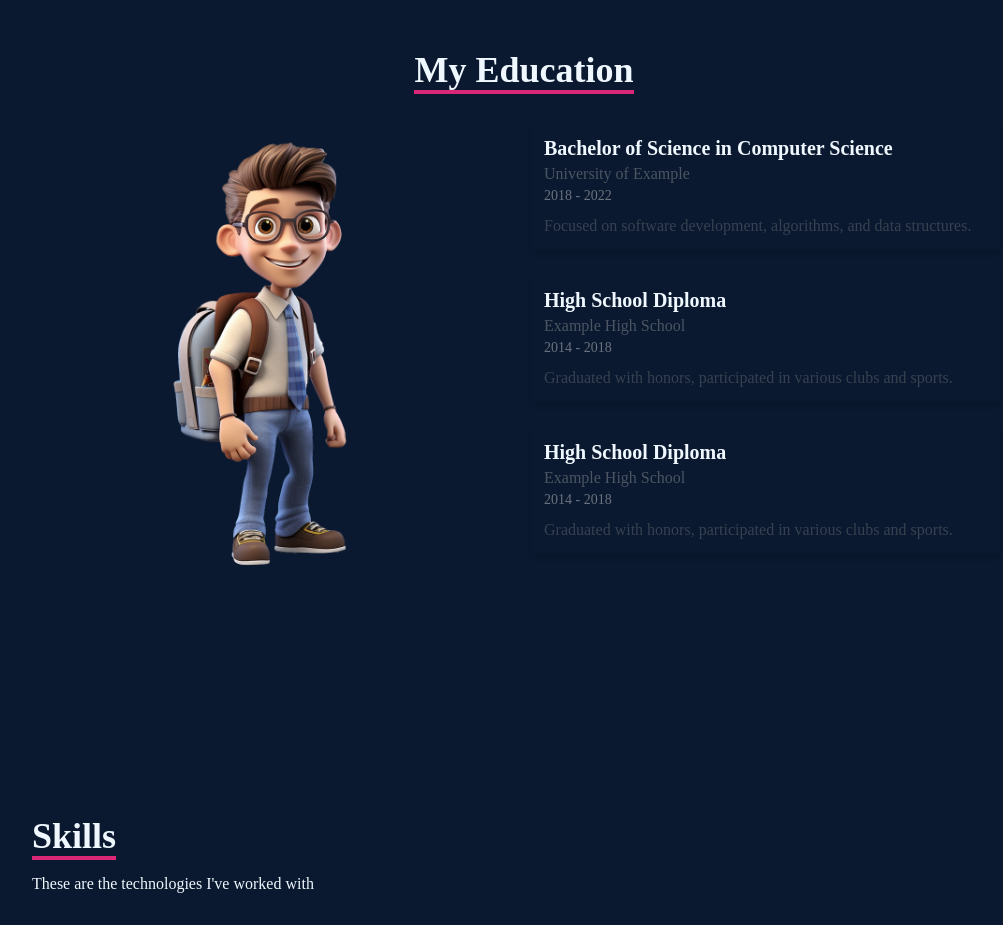
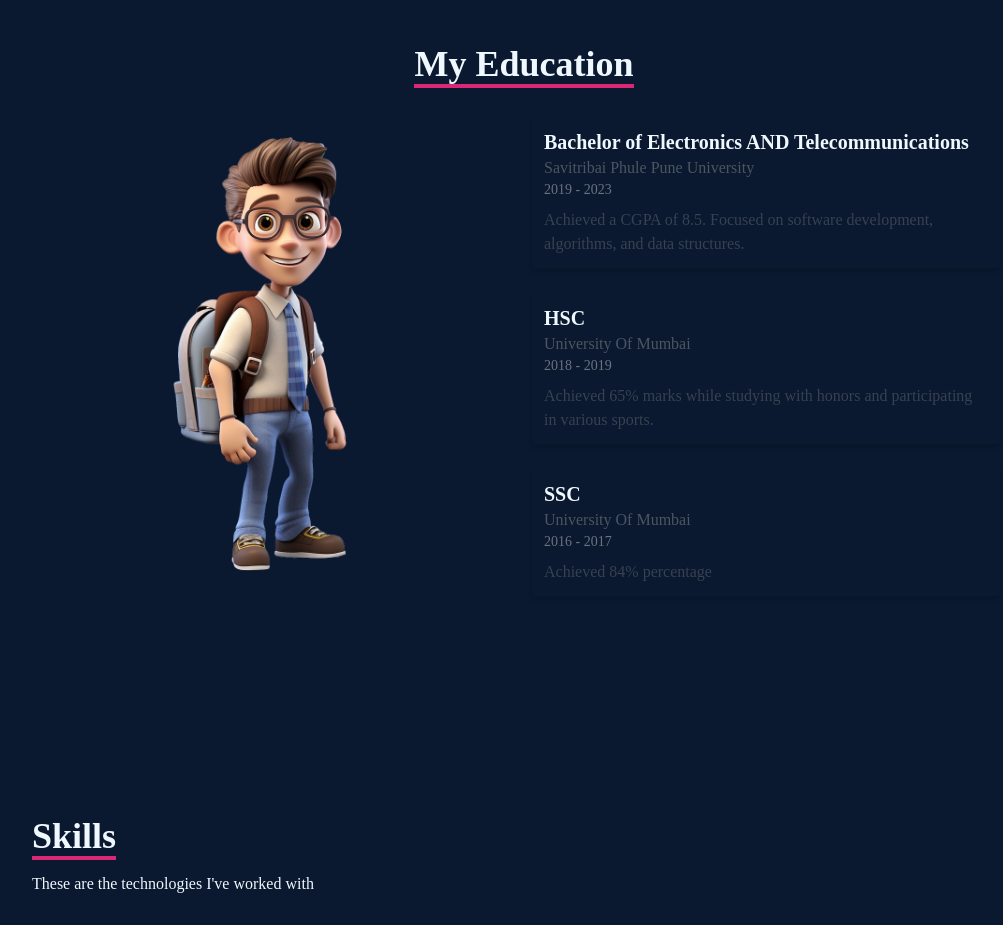
Before and after one commit to Prasadcoop/decoder, a React (Create React App) app: page /education in a window 1280 px wide. Shown: the part 1760-2685 px from the top of the page, without its empty margins (124-1127 px from the left). Built offline with nearby package versions, Linux system fonts and the light colour scheme; no server answers.

Commit message:
Update Education.jsx
.

```diff
--- a/src/Components/Education.jsx
+++ b/src/Components/Education.jsx
@@ -9,22 +9,22 @@ import EducationPng from "../assets/education.png";
 const Education = () => {
   const educationData = [
     {
-      institution: 'University of Example',
-      degree: 'Bachelor of Science in Computer Science',
-      year: '2018 - 2022',
-      description: 'Focused on software development, algorithms, and data structures.',
+      institution: 'Savitribai Phule Pune University',
+      degree: 'Bachelor of Electronics AND Telecommunications',
+      year: '2019 - 2023',
+      description: ' Achieved a CGPA of 8.5. Focused on software development, algorithms, and data structures.',
     },
     {
-      institution: 'Example High School',
-      degree: 'High School Diploma',
-      year: '2014 - 2018',
-      description: 'Graduated with honors, participated in various clubs and sports.',
+      institution: 'University Of Mumbai',
+      degree: 'HSC',
+      year: '2018 - 2019',
+      description: 'Achieved 65% marks while studying with honors and participating in various sports.',
     },
     {
-      institution: 'Example High School',
-      degree: 'High School Diploma',
-      year: '2014 - 2018',
-      description: 'Graduated with honors, participated in various clubs and sports.',
+      institution: 'University Of Mumbai',
+      degree: 'SSC',
+      year: '2016 - 2017',
+      description: 'Achieved 84% percentage',
     },
 
   ];
```
